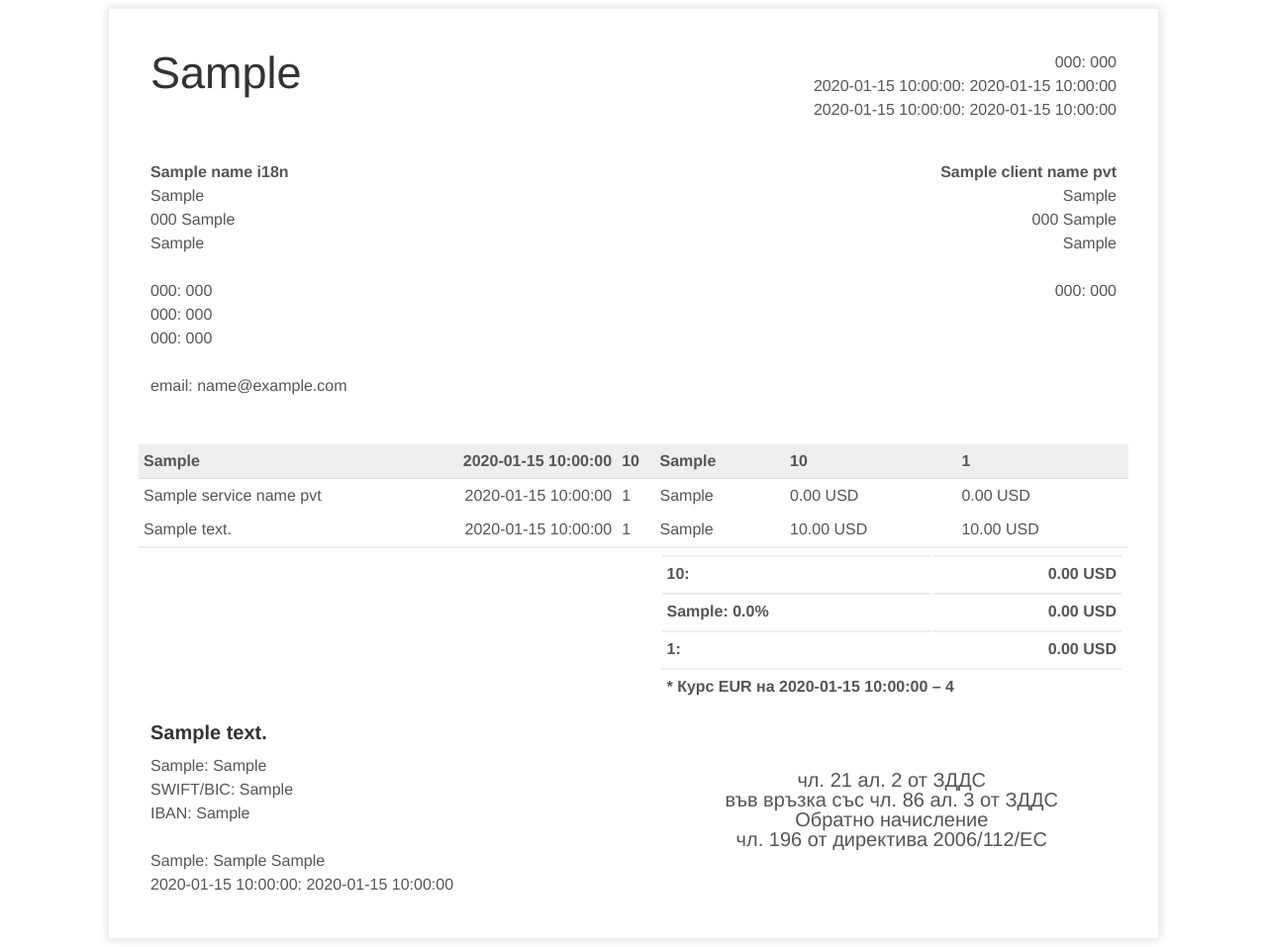
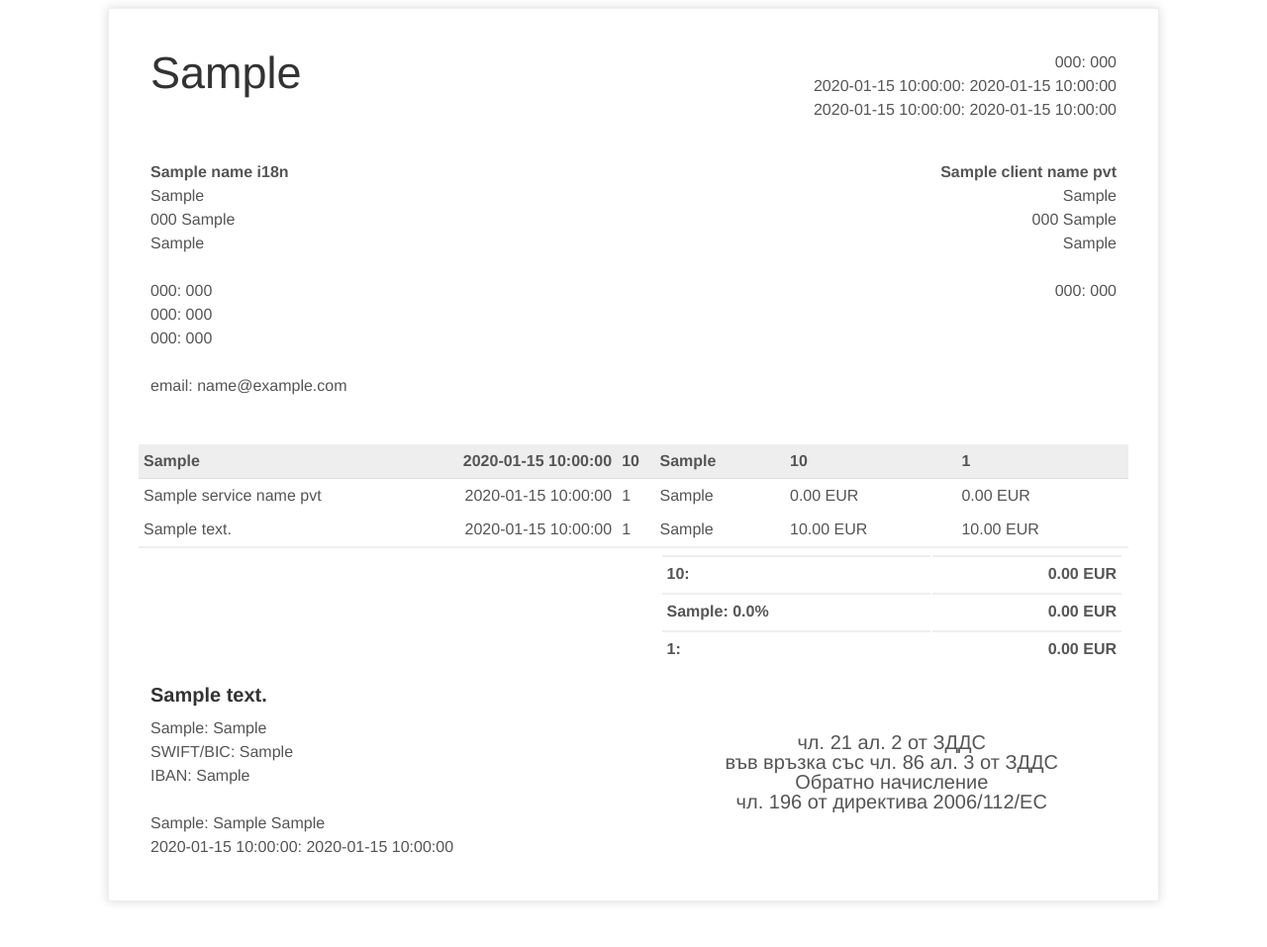
Before and after one commit to CrowbarKZ/chicho_invoice, a Python web app: template templates/simple.html in a window 1280 px wide. Shown: the whole page at 99% size. After the commit the page ends 913 px from the top, so only its background shows below. Run offline with Jinja, Linux system fonts and the light colour scheme; the template is opened without the code that fills it: most values are stand-ins (such as "Sample title", 1, 10 or a date in 2020).

Commit message:
EUR changes

```diff
--- a/templates/simple.html
+++ b/templates/simple.html
@@ -151,8 +151,8 @@
                 <td>{{ date_of_service_val }}</td>
                 <td>1</td>
                 <td>{{ month_i18n }}</td>
-                <td>{{ '%0.2f' | format(price_val) }} {{ currency_i18n }}</td>
-                <td>{{ '%0.2f' | format(price_val) }} {{ currency_i18n }}</td>
+                <td>{{ '%0.2f' | format(price_val) }} EUR</td>
+                <td>{{ '%0.2f' | format(price_val) }} EUR</td>
             </tr>
 
             {% for item in additional_items %}
@@ -162,8 +162,8 @@
                 <td>{{ date_of_service_val }}</td>
                 <td>1</td>
                 <td>{{ unit_i18n }}</td>
-                <td>{{ '%0.2f' | format(item.price) }} {{ currency_i18n }}</td>
-                <td>{{ '%0.2f' | format(item.price) }} {{ currency_i18n }}</td>
+                <td>{{ '%0.2f' | format(item.price) }} EUR</td>
+                <td>{{ '%0.2f' | format(item.price) }} EUR</td>
             </tr>
 
             {% endfor %}
@@ -174,21 +174,16 @@
                     <table>
                         <tr>
                             <td>{{ net_total_i18n }}:</td>
-                            <td>{{ '%0.2f' | format(total_val) }} {{ currency_i18n }}</td>
+                            <td>{{ '%0.2f' | format(total_val) }} EUR</td>
                         </tr>
                         <tr>
                             <td>{{ vat_i18n }}: 0.0%</td>
-                            <td>0.00 {{ currency_i18n }}</td>
+                            <td>0.00 EUR</td>
                         </tr>
                         <tr>
                             <td>{{ total_i18n }}:</td>
-                            <td>{{ '%0.2f' | format(total_val) }} {{ currency_i18n }}</td>
+                            <td>{{ '%0.2f' | format(total_val) }} EUR</td>
                         </tr>
-                        {% if language != 'en' %}
-                        <tr>
-                            <td colspan="2">* Курс EUR на {{ date_of_issue_val }} – {{ rate_val }}</td>
-                        </tr>
-                        {% endif %}
                     </table>
                 </td>
             </tr>
--- a/translations.py
+++ b/translations.py
@@ -2,7 +2,6 @@ en = {
     'bank_i18n': 'Bank',
     'company_number_i18n': 'Company number',
     'country_i18n': 'Bulgaria',
-    'currency_i18n': 'EUR',
     'date_i18n': 'Date',
     'date_of_issue_i18n': 'Date of issue',
     'days_i18n': 'days',
@@ -28,7 +27,6 @@ bg = {
     'bank_i18n': 'Банка',
     'company_number_i18n': 'ЕИК',
     'country_i18n': 'България',
-    'currency_i18n': 'лв.',
     'date_i18n': 'Дата',
     'date_of_issue_i18n': 'Дата на издаване',
     'days_i18n': 'дни',
```
Also changed, not shown: main.py (+0 -10 lines).
